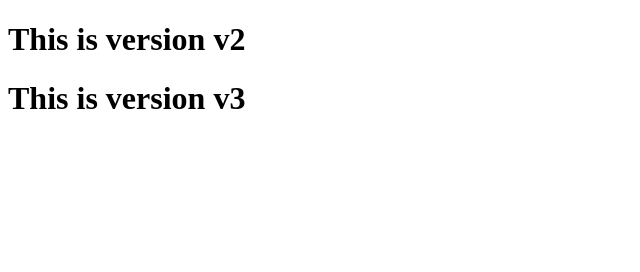
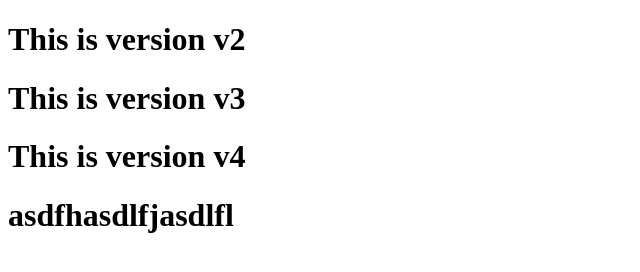
Before and after one commit to Solvurtech/gitlearning, a plain HTML site: page index.html in a window 1280 px wide. Shown: the whole page, without its empty margins (0-640 px from the left). Drawn offline with Linux system fonts and the light colour scheme.

Commit message:
This is my version v4

```diff
--- a/index.html
+++ b/index.html
@@ -8,5 +8,7 @@
 <body>
    <h1> This is version v2 </h1>
    <h1> This is version v3 </h1>
+   <h1> This is version v4 <h1>
+asdfhasdlfjasdlfl
 </body>
 </html>
```
